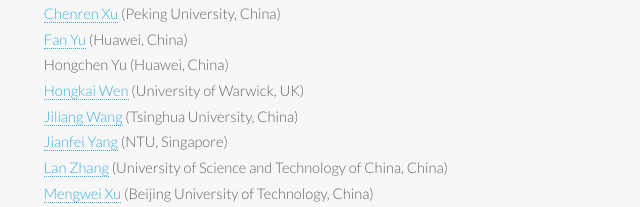
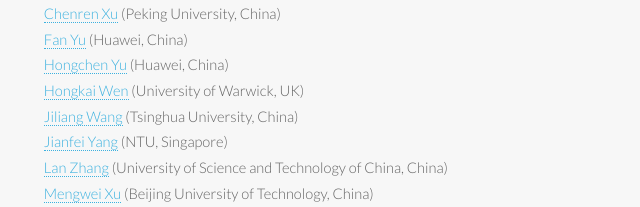
Before and after one commit to anai-workshop/anai-workshop.github.io, a plain HTML site: page 2025/organization.html in a window 1280 px wide. Shown: the part 1128-1335 px from the top of the page, 330-970 px from the left. Drawn offline with Linux system fonts and the light colour scheme.

Commit message:
update tpc

```diff
--- a/2025/organization.html
+++ b/2025/organization.html
@@ -252,7 +252,7 @@
                             <a href="https://cswu.me/" target="_blank">Chenshu Wu</a> (The University of Hong Kong, Hong Kong)<br>
                             <a href="https://soar.group/chenren/" target="_blank">Chenren Xu</a> (Peking University, China)<br>
                             <a href="#" >Fan Yu</a> (Huawei, China)<br>
-                            <a href="#" ></a>Hongchen Yu</a> (Huawei, China)<br>
+                            <a href="#" >Hongchen Yu</a> (Huawei, China)<br>
                             <a href="https://hongkaiw.github.io/" target="_blank">Hongkai Wen</a> (University of Warwick, UK)<br>
                             <a href="https://tns.thss.tsinghua.edu.cn/~jiliang/" target="_blank">Jiliang Wang</a> (Tsinghua University, China)<br>
                             <a href="https://marsyang.site/" target="_blank">Jianfei Yang</a> (NTU, Singapore)<br>
```
